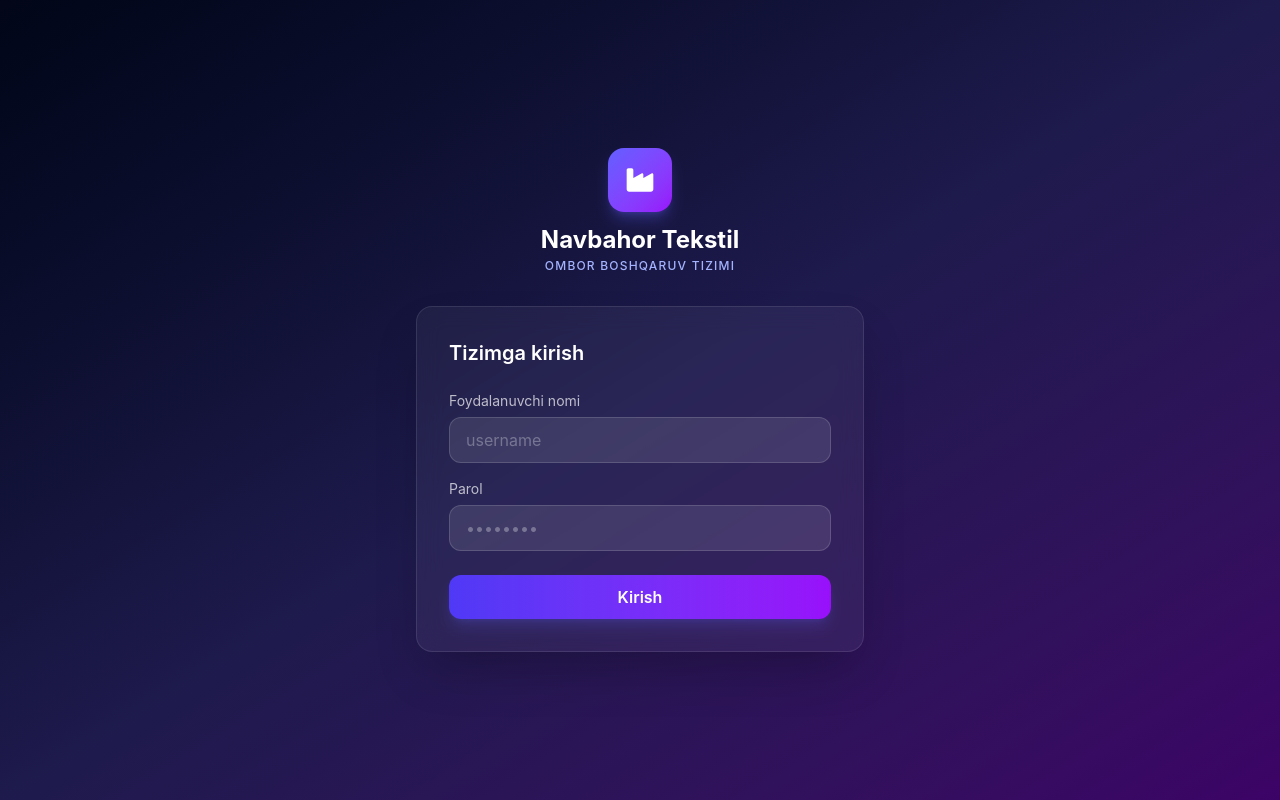
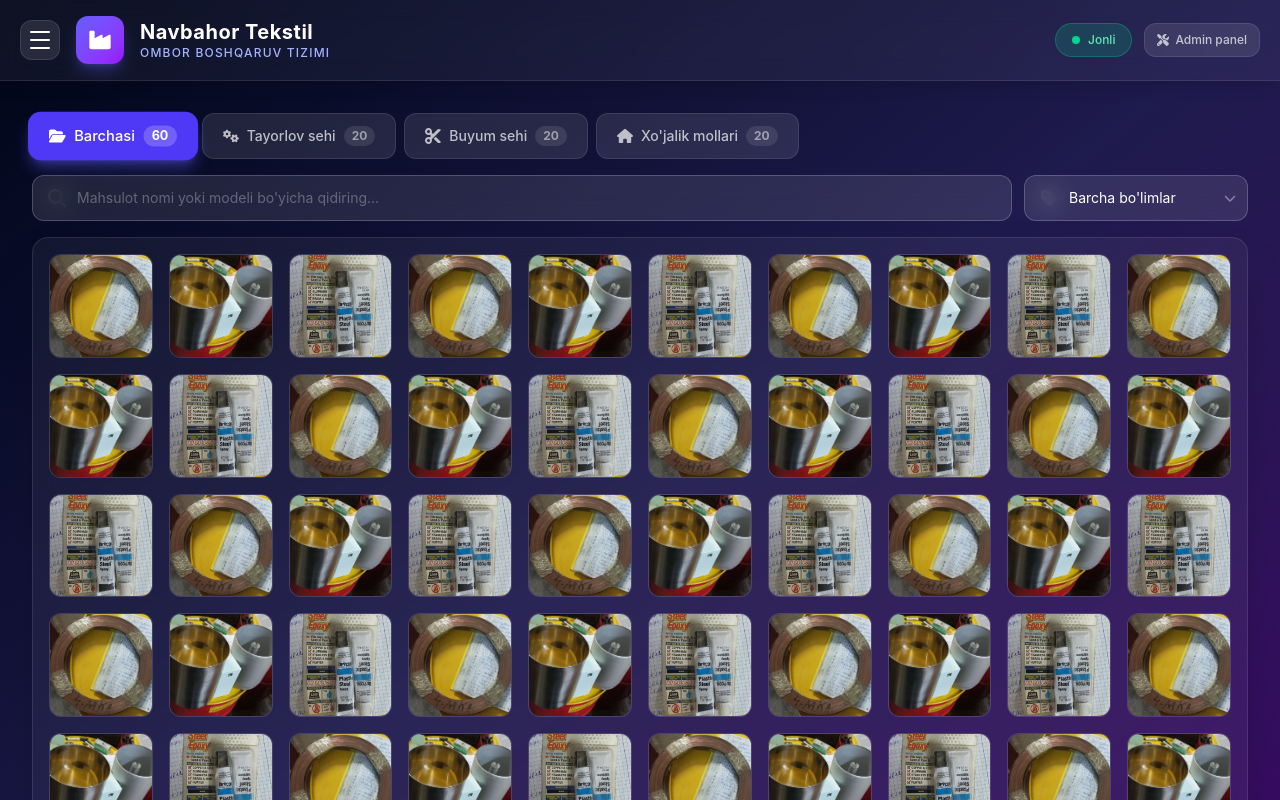
Before and after one commit to webdunyosi/navbahor-tekstil, a React (Vite) app: page / in a window 1280 px wide. Shown: the top 800 px of the page. Built offline with nearby package versions, Linux system fonts and the light colour scheme.

Commit message:
delete user login

```diff
--- a/src/App.tsx
+++ b/src/App.tsx
@@ -9,7 +9,7 @@ import AdminPage from './pages/AdminPage';
 import GalleryPage from './pages/GalleryPage';
 import AboutPage from './pages/AboutPage';
 
-type AppView = 'main' | 'admin';
+type AppView = 'main' | 'login' | 'admin';
 
 const CATEGORIES_KEY = 'categories';
 
@@ -38,11 +38,27 @@ const App = () => {
   const [categories, setCategories] = useState<Category[]>(getStoredCategories);
   const [sidebarOpen, setSidebarOpen] = useState(false);
 
-  const handleLogin = (user: User) => setCurrentUser(user);
+  const handleLogin = (user: User) => {
+    setCurrentUser(user);
+    if (user.role === 'admin') {
+      setAppView('admin');
+    } else {
+      setAppView('main');
+    }
+  };
+
   const handleLogout = () => {
     localStorage.removeItem('currentUser');
     setCurrentUser(null);
     setAppView('main');
+  };
+
+  const handleAdminIconClick = () => {
+    if (currentUser?.role === 'admin') {
+      setAppView(appView === 'admin' ? 'main' : 'admin');
+    } else {
+      setAppView('login');
+    }
   };
 
   const handleUpdateCategories = (updated: Category[]) => {
@@ -50,11 +66,16 @@ const App = () => {
     localStorage.setItem(CATEGORIES_KEY, JSON.stringify(updated));
   };
 
-  if (!currentUser) {
-    return <LoginPage onLogin={handleLogin} />;
+  if (appView === 'login') {
+    return (
+      <LoginPage
+        onLogin={handleLogin}
+        onCancel={() => setAppView('main')}
+      />
+    );
   }
 
-  if (appView === 'admin' && currentUser.role === 'admin') {
+  if (appView === 'admin' && currentUser?.role === 'admin') {
     return (
       <div className="min-h-screen bg-gradient-to-br from-slate-950 via-indigo-950 to-purple-950 text-white">
         <Header
@@ -74,7 +95,7 @@ const App = () => {
         currentUser={currentUser}
         onLogout={handleLogout}
         appView={appView}
-        onToggleAdminView={currentUser.role === 'admin' ? () => setAppView('admin') : undefined}
+        onToggleAdminView={handleAdminIconClick}
         onMenuToggle={() => setSidebarOpen((prev) => !prev)}
       />
 
--- a/src/components/Header.tsx
+++ b/src/components/Header.tsx
@@ -44,7 +44,7 @@ const Header = ({ currentUser, onLogout, appView, onToggleAdminView, onMenuToggl
               <span className="text-emerald-300 text-xs font-medium">Jonli</span>
             </div>
 
-            {currentUser && onToggleAdminView && (
+            {onToggleAdminView && (
               <button
                 onClick={onToggleAdminView}
                 title={appView === 'admin' ? 'Asosiy sahifa' : 'Admin panel'}
--- a/src/pages/LoginPage.tsx
+++ b/src/pages/LoginPage.tsx
@@ -1,13 +1,14 @@
 import { useState } from 'react';
-import { FaIndustry } from 'react-icons/fa6';
+import { FaIndustry, FaArrowLeft } from 'react-icons/fa6';
 import type { User } from '../types';
 import initialUsers from '../data/users.json';
 
 interface LoginPageProps {
   onLogin: (user: User) => void;
+  onCancel?: () => void;
 }
 
-const LoginPage = ({ onLogin }: LoginPageProps) => {
+const LoginPage = ({ onLogin, onCancel }: LoginPageProps) => {
   const [username, setUsername] = useState('');
   const [password, setPassword] = useState('');
   const [error, setError] = useState('');
@@ -50,7 +51,20 @@ const LoginPage = ({ onLogin }: LoginPageProps) => {
 
         {/* Card */}
         <div className="rounded-2xl bg-white/5 backdrop-blur-md border border-white/10 shadow-2xl p-8">
-          <h2 className="text-xl font-semibold text-white mb-6">Tizimga kirish</h2>
+          <div className="flex items-center gap-3 mb-6">
+            {onCancel && (
+              <button
+                type="button"
+                onClick={onCancel}
+                title="Orqaga"
+                className="flex items-center justify-center w-8 h-8 rounded-lg bg-white/10 hover:bg-white/20 border border-white/10 text-white/70 hover:text-white transition-all duration-200"
+                aria-label="Orqaga qaytish"
+              >
+                <FaArrowLeft />
+              </button>
+            )}
+            <h2 className="text-xl font-semibold text-white">Tizimga kirish</h2>
+          </div>
 
           <form onSubmit={handleSubmit} className="space-y-4">
             <div>
```
